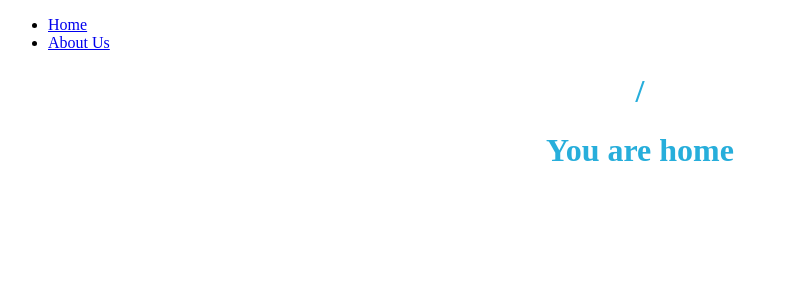
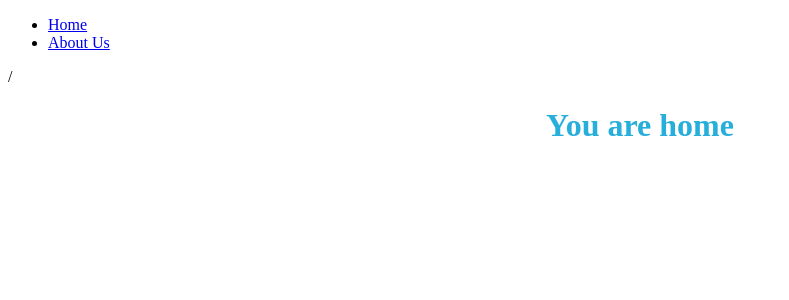
Before and after one commit to manjunathaithal/Hackathon-6---Adding-Navigation-to-React-App, a React app: page / in a window 1280 px wide. Shown: the top 300 px of the page, without its empty margins (0-789 px from the left). Built offline with nearby package versions, Linux system fonts and the light colour scheme.

Commit message:
Made Change

```diff
--- a/src/components/App.js
+++ b/src/components/App.js
@@ -30,9 +30,9 @@ class App extends Component {
               <Link to="/about">About Us</Link>
             </li>
           </ul>
-          <h1 data-testid="location-display">
-            <UsePathname />
-          </h1>
+
+          <UsePathname data-testid="location-display" />
+
           <Switch>
             <Route exact path="/" component={Home}></Route>
             <Route exact path="/about" component={About}></Route>
```
